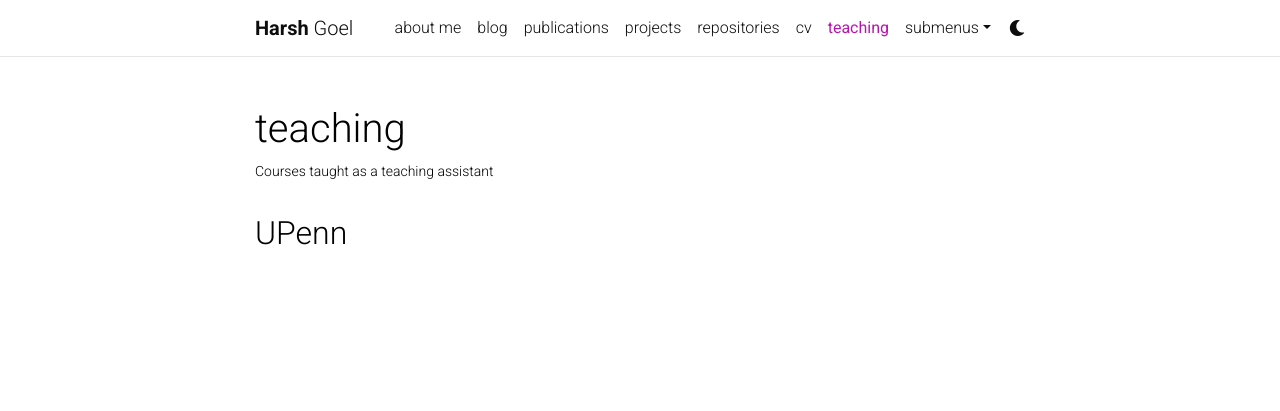
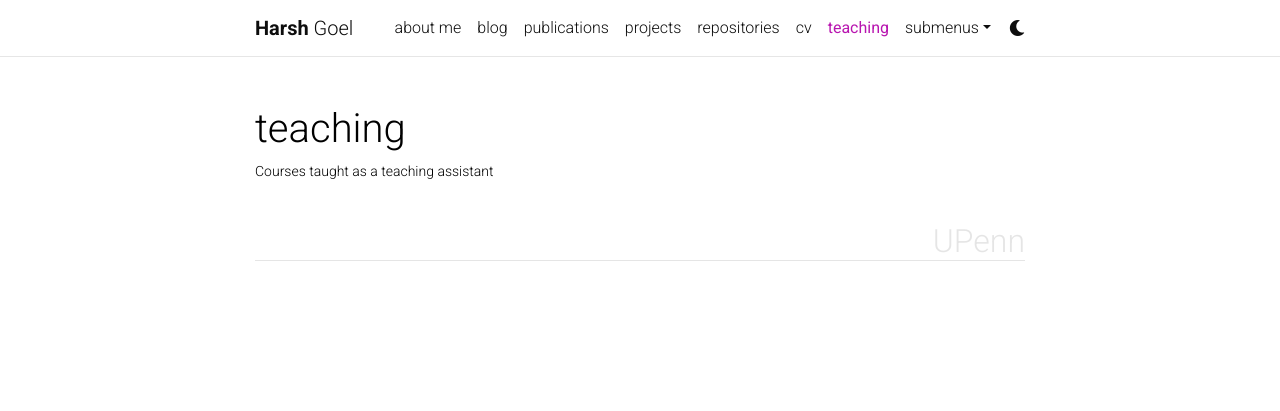
Before and after one commit to harshg99/hgmain, a Jekyll site: the page built from _pages/teaching.md, in a window 1280 px wide. Shown: the top 411 px of the page. Built offline with Jekyll 4.4.1, drawn with Linux system fonts in a browser that asks for light colours; full-size pictures stand in for the smaller copies a plugin makes; comment, search, counter and statistics services are not loaded; a style sheet for code colours, icons or effects is not loaded.

```diff
--- a/_data/cv.yml
+++ b/_data/cv.yml
@@ -97,7 +97,7 @@
     - year: 2016
       items:
         - Rank 104 in JEE Main in IIT
-        - Ranl 1387 in JEE Advanced in IIT
+        - Rank 1387 in JEE Advanced in IIT
 
 - title: Academic Interests
   type: nested_list
--- a/_pages/teaching.md
+++ b/_pages/teaching.md
@@ -9,7 +9,7 @@ horizontal: False
 nav_order: 5
 ---
 <!-- pages/teaching.md -->
-<div class="teaching">
+<div class="projects">
 {%- if page.display_categories %}
   <!-- Display categorized projects -->
   {%- for category in page.display_categories %}
```
Also changed, not shown: assets/img/fyp/1.png (added), assets/img/fyp/2.png (added), assets/img/ipp/1.png (added), assets/img/ipp/2.gif (added), 2 other files.
